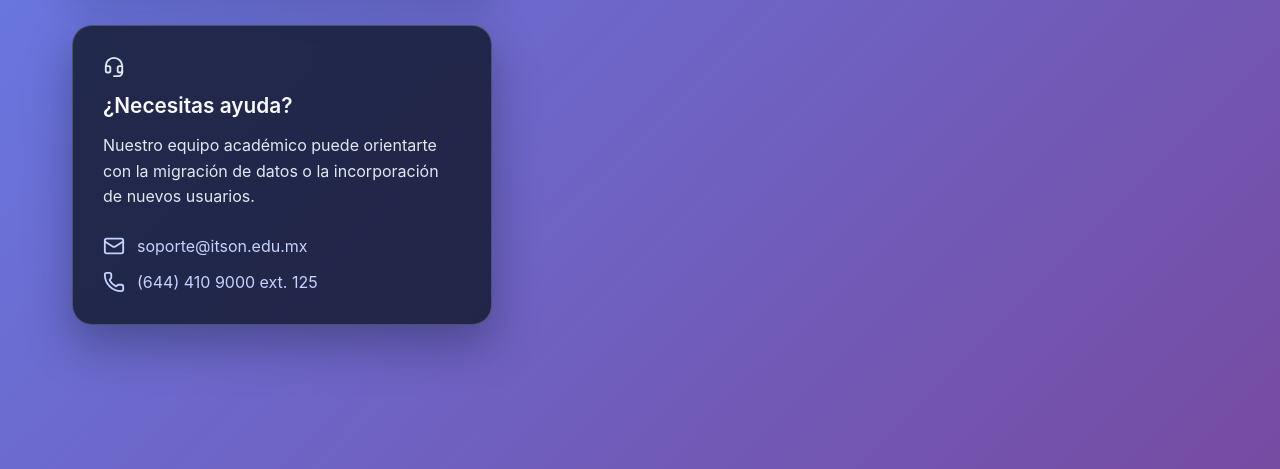
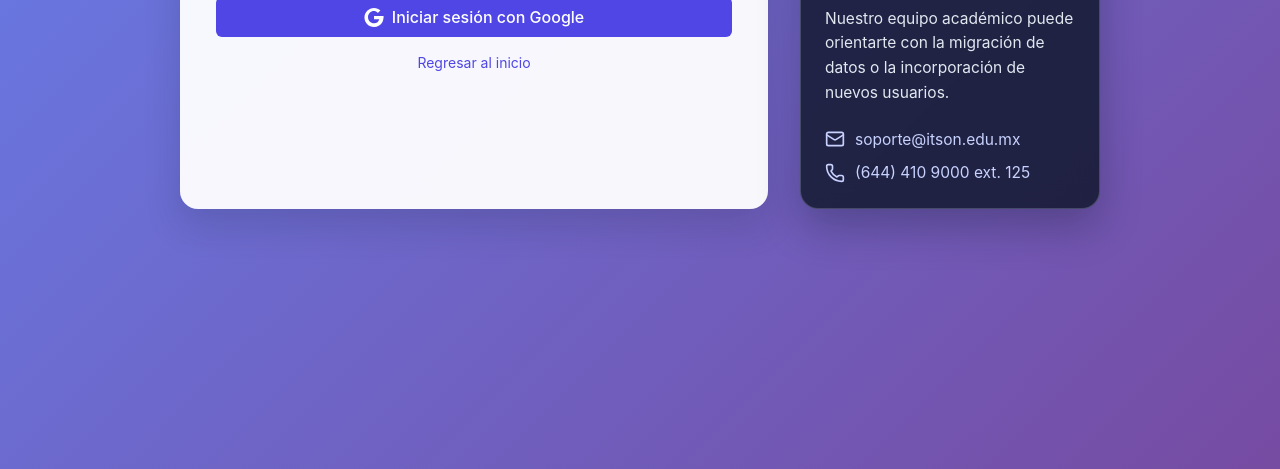
Before and after one commit to isaacpaniagua-design/calidad-de-software, a plain HTML site: page login.html in a window 1280 px wide. Shown: the part 331-800 px from the top of the page. Drawn offline with nearby package versions, Linux system fonts and the light colour scheme.

Commit message:
style: ajustar soporte en hero de autenticación

```diff
--- a/login.html
+++ b/login.html
@@ -12,15 +12,21 @@
         min-height: 100vh;
         display: flex;
         align-items: center;
-        justify-content: flex-start;
+        justify-content: center;
         padding: clamp(32px, 10vh, 80px) 16px clamp(48px, 14vh, 96px);
       }
 
-      .auth-layout {
-        width: min(420px, 100%);
-        display: flex;
-        flex-direction: column;
+      .auth-hero {
+        width: min(920px, 100%);
+        display: grid;
         gap: clamp(20px, 6vw, 32px);
+      }
+
+      @media (min-width: 900px) {
+        .auth-hero {
+          grid-template-columns: minmax(0, 1fr) minmax(240px, 300px);
+          align-items: stretch;
+        }
       }
 
       .card {
@@ -35,26 +41,35 @@
       .auth-support {
         display: flex;
         flex-direction: column;
-        gap: clamp(18px, 4vw, 24px);
-        padding: clamp(22px, 5vw, 30px);
-        border-radius: 20px;
-        background: rgba(15, 23, 42, 0.8);
+        gap: clamp(16px, 4vw, 22px);
+        padding: clamp(18px, 4vw, 24px);
+        border-radius: 18px;
+        background: rgba(15, 23, 42, 0.82);
         color: #e2e8f0;
-        box-shadow: 0 20px 45px rgba(15, 23, 42, 0.35);
-        border: 1px solid rgba(148, 163, 184, 0.35);
+        box-shadow: 0 18px 40px rgba(15, 23, 42, 0.3);
+        border: 1px solid rgba(148, 163, 184, 0.32);
         backdrop-filter: blur(14px);
+        width: min(360px, 100%);
+        margin-inline: auto;
+      }
+
+      @media (min-width: 900px) {
+        .auth-support {
+          margin: 0;
+          align-self: center;
+        }
       }
 
       .auth-support h3 {
         margin: 0;
-        font-size: clamp(1.1rem, 3.5vw, 1.3rem);
+        font-size: clamp(1rem, 3vw, 1.2rem);
         font-weight: 600;
         color: #f8fafc;
       }
 
       .auth-support p {
         margin: 0;
-        font-size: clamp(0.95rem, 3.2vw, 1rem);
+        font-size: clamp(0.9rem, 3vw, 0.97rem);
         line-height: 1.6;
       }
 
@@ -63,28 +78,28 @@
         padding: 0;
         display: flex;
         flex-direction: column;
-        gap: 12px;
+        gap: 10px;
         list-style: none;
       }
 
       .auth-support li {
         display: inline-flex;
         align-items: center;
-        gap: 12px;
-        font-size: clamp(0.95rem, 3.2vw, 1rem);
+        gap: 10px;
+        font-size: clamp(0.9rem, 3vw, 0.97rem);
         color: #c7d2fe;
       }
 
       .auth-support svg {
         flex-shrink: 0;
-        width: 22px;
-        height: 22px;
+        width: 20px;
+        height: 20px;
       }
 
       .auth-support > div {
         display: flex;
         flex-direction: column;
-        gap: 12px;
+        gap: 10px;
       }
 
       @media (min-width: 640px) {
@@ -95,7 +110,7 @@
     </style>
   </head>
   <body>
-    <div class="auth-layout">
+    <div class="auth-hero">
       <div class="card">
         <h1 class="text-2xl font-semibold mb-4 text-center">Iniciar sesión</h1>
         <button
```
